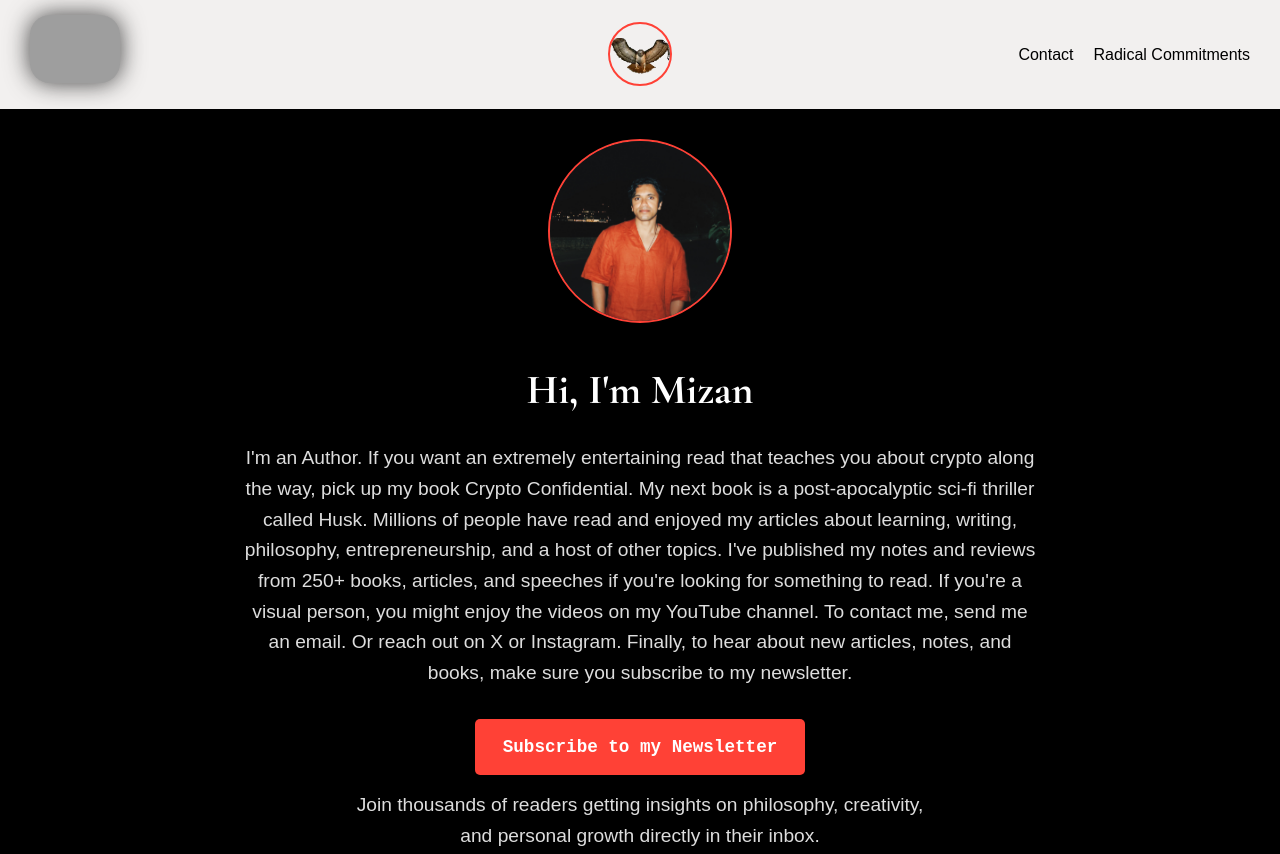
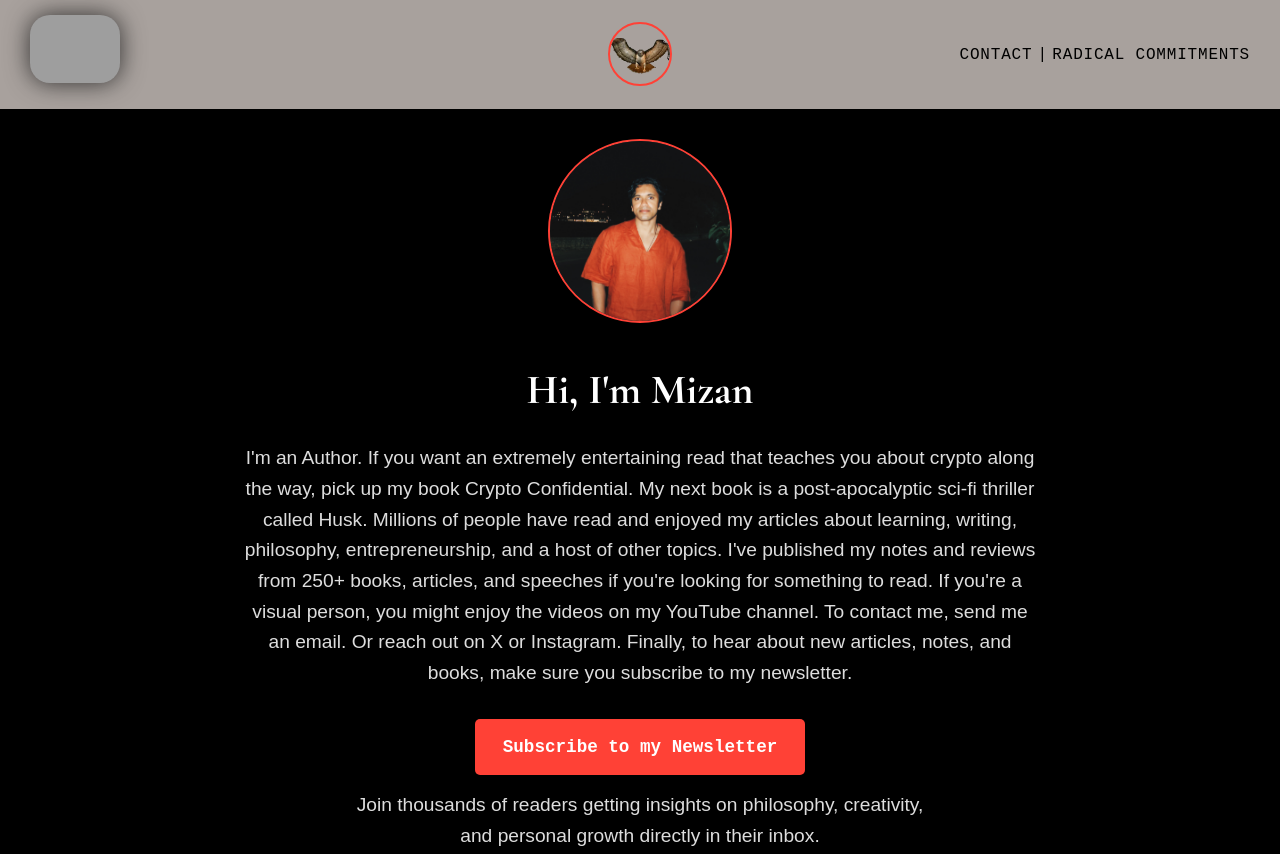
Before and after one commit to zan-h/mizanblack21.04, a plain HTML site: page index.html in a window 1280 px wide. Shown: the top 854 px of the page. Drawn offline with nearby package versions, Linux system fonts and the light colour scheme; grey boxes are pictures that could not be loaded; a script that the page names is missing.

Commit message:
more header edits

```diff
--- a/style.css
+++ b/style.css
@@ -36,7 +36,7 @@ section {
 
 /* Header & Footer */
 .main-header, .main-footer {
-    background-color: #F2F0EF; /* Changed to off-white */
+    background-color: #a8a19d; /* Changed to off-white */
     padding: 15px 30px;
     display: flex;
     justify-content: space-between;
@@ -73,14 +73,28 @@ section {
     padding: 0;
     margin: 0;
     display: flex;
+    gap: 20px; /* Add consistent spacing between items */
 }
 
 .main-header nav ul li, .main-footer nav ul li {
-    margin-left: 20px;
+    position: relative; /* For positioning the separator */
+    margin-left: 0; /* Remove the left margin as we're using gap instead */
+}
+
+/* Add separator between nav items */
+.main-header nav ul li:not(:last-child)::after {
+    content: "|";
+    position: absolute;
+    right: -12px; /* Position the separator */
+    color: #000000;
 }
 
 .main-header nav ul li a {
     color: #000000; /* Changed link color in header for better visibility on white background */
+    text-transform: uppercase; /* Make text all caps */
+    font-family: 'Geist Mono', monospace; /* Use Geist Mono font */
+    font-weight: 500; /* Medium weight for better readability */
+    letter-spacing: 0.05em; /* Add slight letter spacing for better readability */
 }
 
 .main-footer {
```
